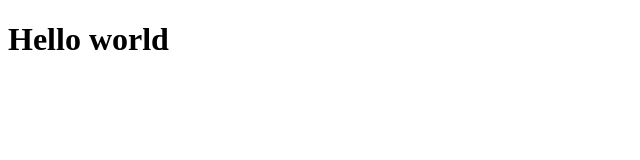
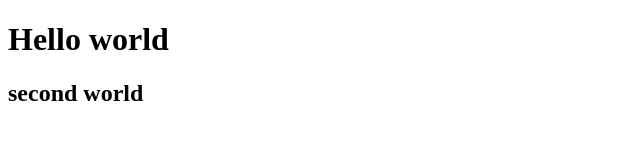
Before and after one commit to uzziel-humanly/demo, a plain HTML site: page index.html in a window 1280 px wide. Shown: the whole page, without its empty margins (0-640 px from the left). Drawn offline with Linux system fonts and the light colour scheme.

Commit message:
commit rama feature

```diff
--- a/index.html
+++ b/index.html
@@ -7,6 +7,7 @@
 </head>
 <body>
     <h1>Hello world</h1>
+    <h2>second world</h2>
 
 </body>
 </html>
```
